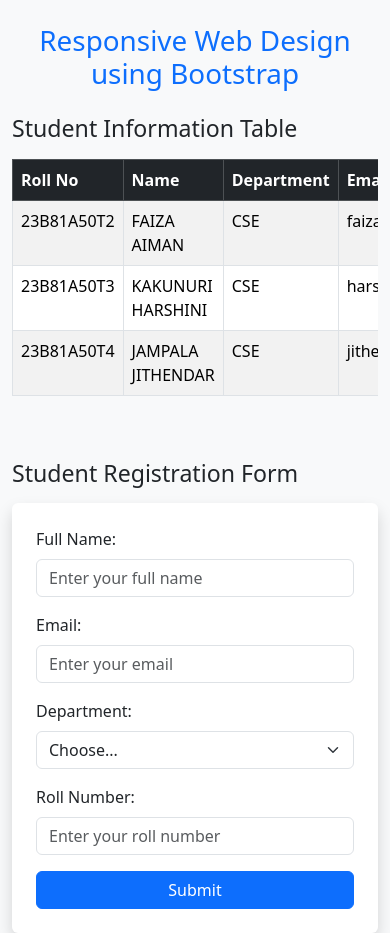
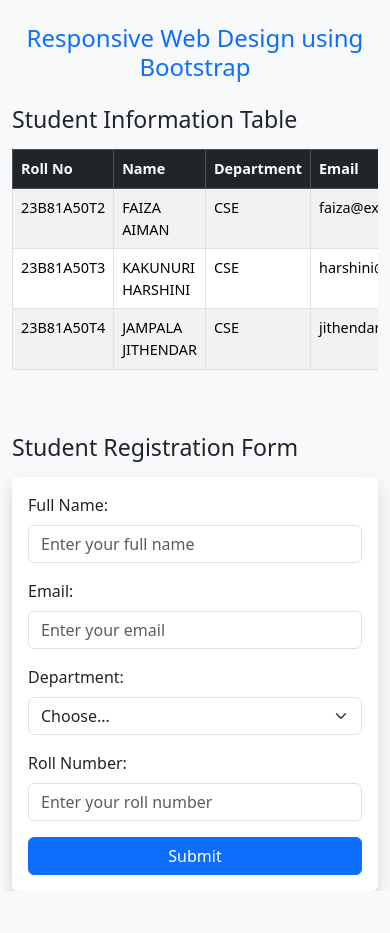
Before and after one commit to JithendarJampala/WTLAB, a plain HTML site: page index.html in a window 390 px wide. After the commit the page ends 891 px from the top, so only its background shows below. Drawn offline with nearby package versions, Linux system fonts and the light colour scheme.

Commit message:
Enhance responsive design for small screens

```diff
--- a/index.html
+++ b/index.html
@@ -5,6 +5,17 @@
   <meta name="viewport" content="width=device-width, initial-scale=1.0">
   <title>Responsive Design using Bootstrap</title>
   <link href="https://cdn.jsdelivr.net/npm/bootstrap@5.3.2/dist/css/bootstrap.min.css" rel="stylesheet">
+  <style>
+    /* Optional: Reduce table font size on small screens */
+    @media (max-width: 576px) {
+      table {
+        font-size: 0.9rem;
+      }
+      h1 {
+        font-size: 1.5rem;
+      }
+    }
+  </style>
 </head>
 <body class="bg-light">
 
@@ -13,7 +24,7 @@
 
     <!-- Bootstrap Table -->
     <h3 class="mb-3">Student Information Table</h3>
-    <div class="table-responsive">
+    <div class="table-responsive-sm">
       <table class="table table-striped table-bordered table-hover">
         <thead class="table-dark">
           <tr>
@@ -48,7 +59,7 @@
 
     <!-- Bootstrap Form -->
     <h3 class="mt-5 mb-3">Student Registration Form</h3>
-    <form class="p-4 bg-white shadow rounded">
+    <form class="p-3 p-sm-4 bg-white shadow rounded">
       <div class="mb-3">
         <label for="name" class="form-label">Full Name:</label>
         <input type="text" id="name" class="form-control" placeholder="Enter your full name">
```
